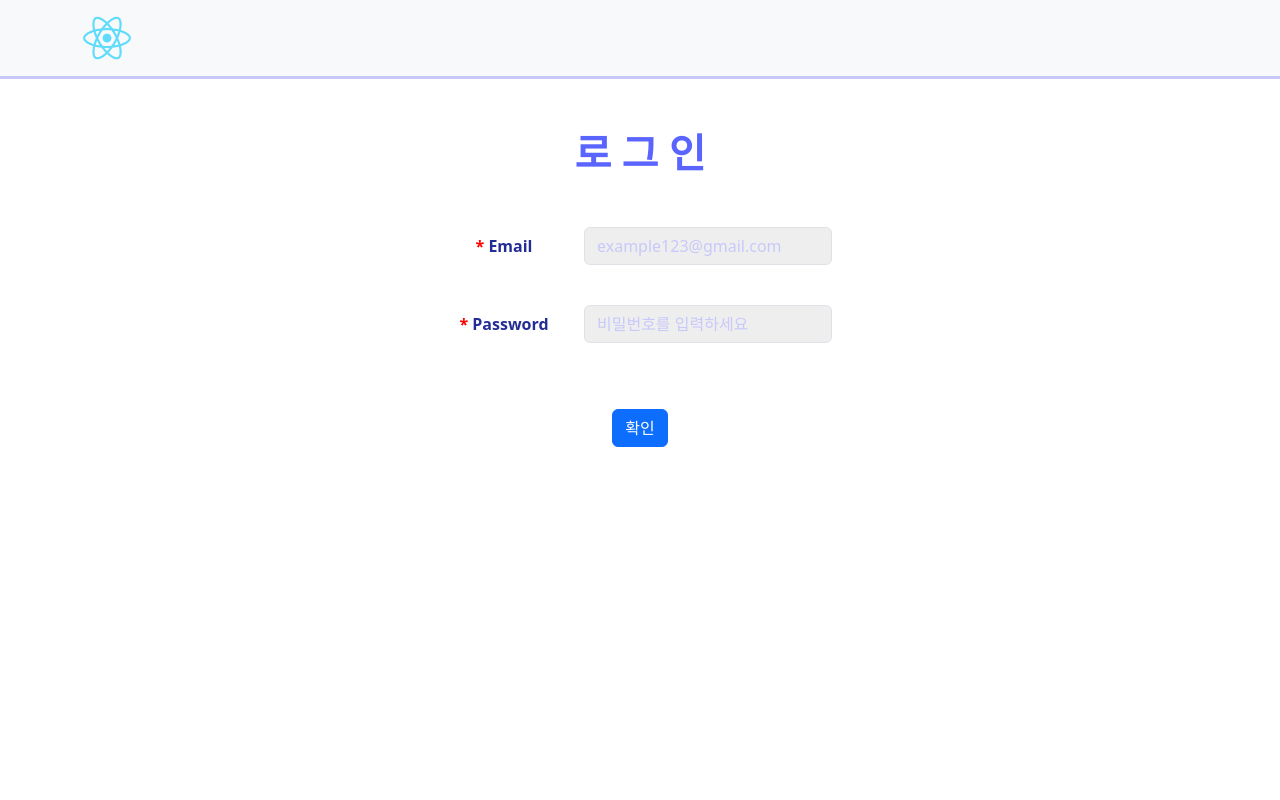
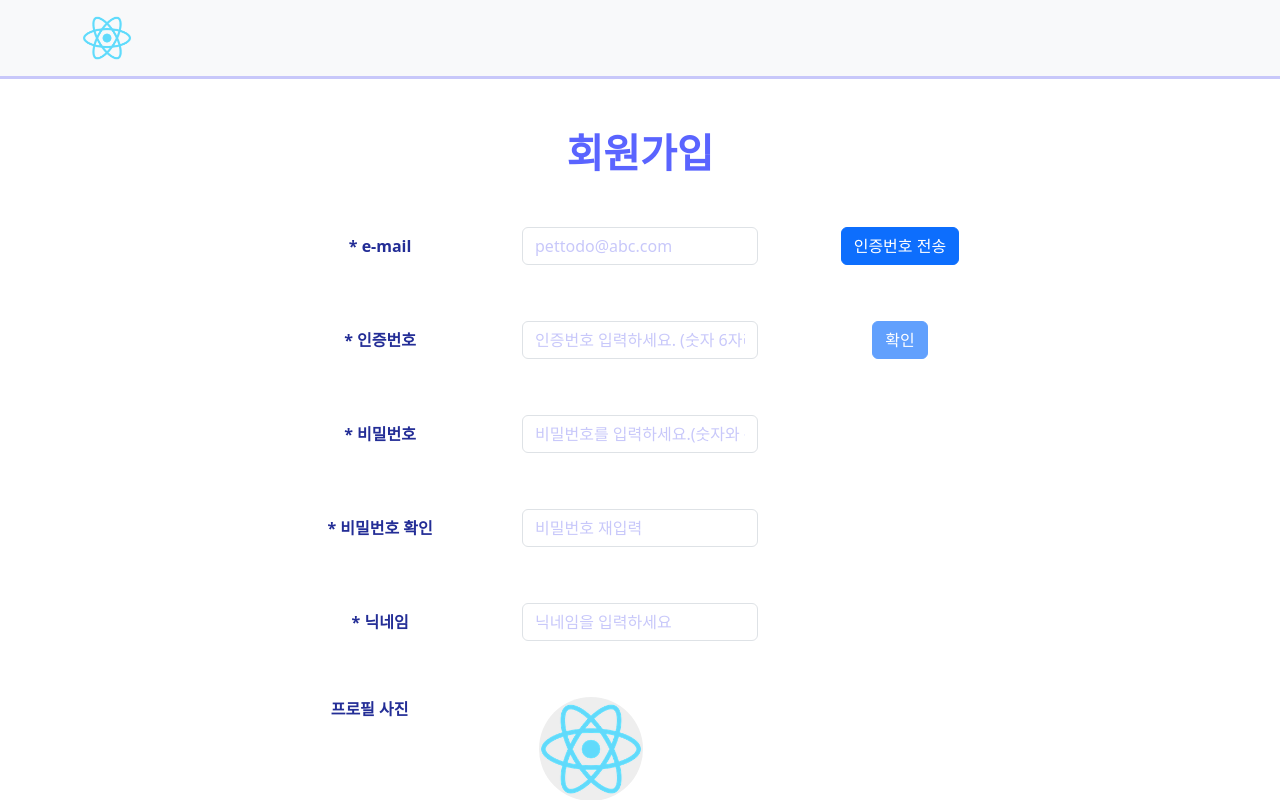
Before and after one commit to seophohoho/PlanIsJustNow-fe, a React (Create React App) app: page / in a window 1280 px wide. Shown: the top 800 px of the page. Built offline with nearby package versions, Linux system fonts and the light colour scheme.

Commit message:
signup css 변경으로 인한 버그 수정

```diff
--- a/src/App.js
+++ b/src/App.js
@@ -4,7 +4,7 @@ import Login from './pages/Login'
 
 function App() {
   return (
-    <Login/>
+    <Signup/>
   );
 }
 
--- a/src/pages/SignUp.js
+++ b/src/pages/SignUp.js
@@ -52,7 +52,7 @@ function Signup() {
 
       <body>
         <div className='App'>
-          <Form className='form'>
+          <Form className='text-center'>
             {
               <InputComponent
               inputTitle={inputTitle}
```
